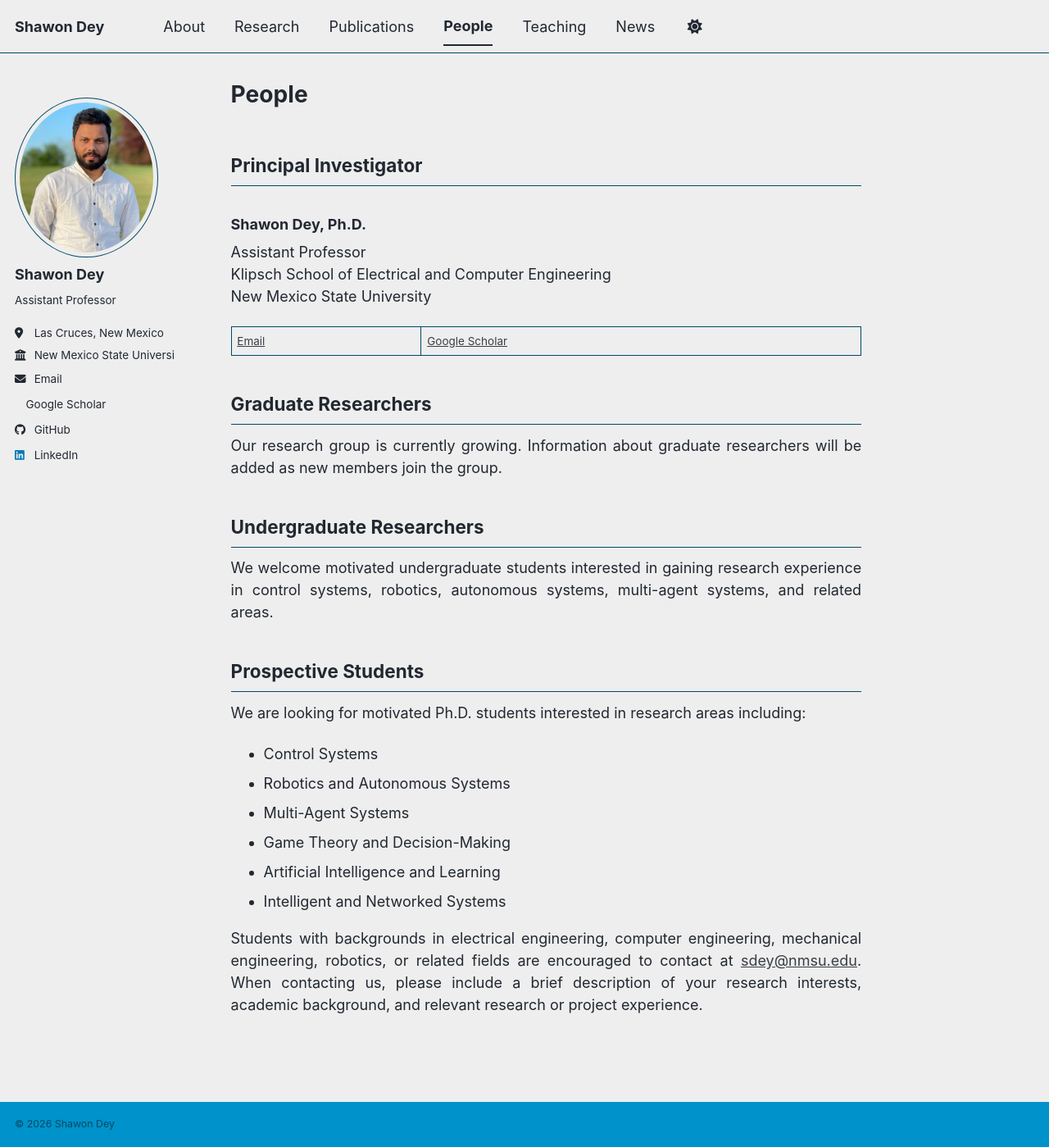
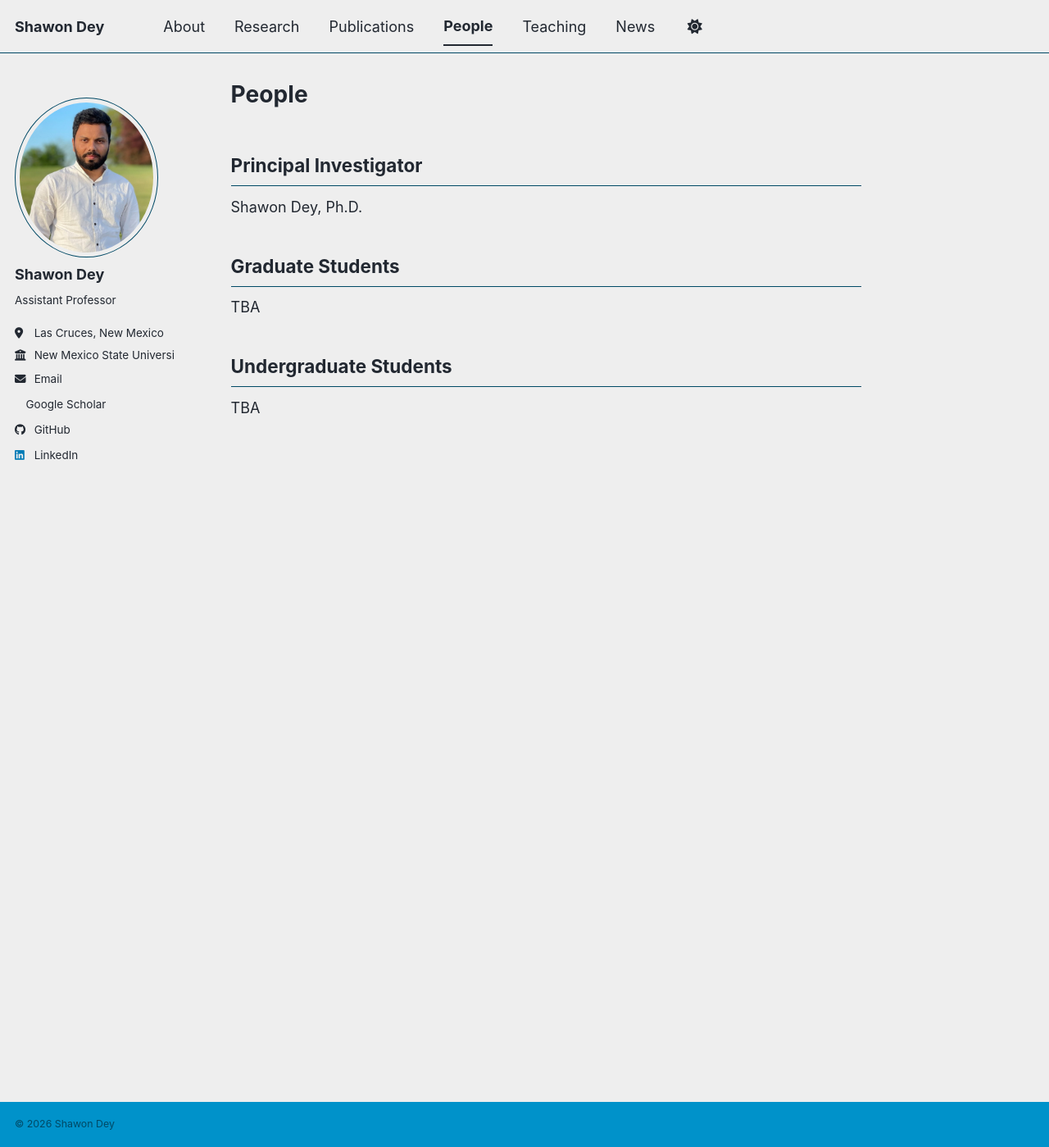
Before and after one commit to shawondey/shawondey.github.io, a Jekyll site: the page built from _pages/people.md, in a window 1280 px wide and 1399 px high. Shown: the whole window at 82% size. Built offline with Jekyll 4.4.1, drawn with Linux system fonts in a browser that asks for light colours; a style sheet for code colours, icons or effects is not loaded.

Commit message:
Update people.md

```diff
--- a/_pages/people.md
+++ b/_pages/people.md
@@ -6,34 +6,12 @@ author_profile: true
 
 ## Principal Investigator
 
-### Shawon Dey, Ph.D.
+Shawon Dey, Ph.D.
 
-Assistant Professor
-Klipsch School of Electrical and Computer Engineering
-New Mexico State University
+## Graduate Students
 
-[Email](mailto:sdey@nmsu.edu) | [Google Scholar](https://scholar.google.com/citations?user=5E5CjxoAAAAJ&hl=en)
+TBA
 
+## Undergraduate Students
 
-## Graduate Researchers
-
-Our research group is currently growing. Information about graduate researchers will be added as new members join the group.
-
-
-## Undergraduate Researchers
-
-We welcome motivated undergraduate students interested in gaining research experience in control systems, robotics, autonomous systems, multi-agent systems, and related areas.
-
-
-## Prospective Students
-
-We are looking for motivated Ph.D. students interested in research areas including:
-
-- Control Systems
-- Robotics and Autonomous Systems
-- Multi-Agent Systems
-- Game Theory and Decision-Making
-- Artificial Intelligence and Learning
-- Intelligent and Networked Systems
-
-Students with backgrounds in electrical engineering, computer engineering, mechanical engineering, robotics, or related fields are encouraged to contact at [sdey@nmsu.edu](mailto:sdey@nmsu.edu). When contacting us, please include a brief description of your research interests, academic background, and relevant research or project experience.
+TBA
```
